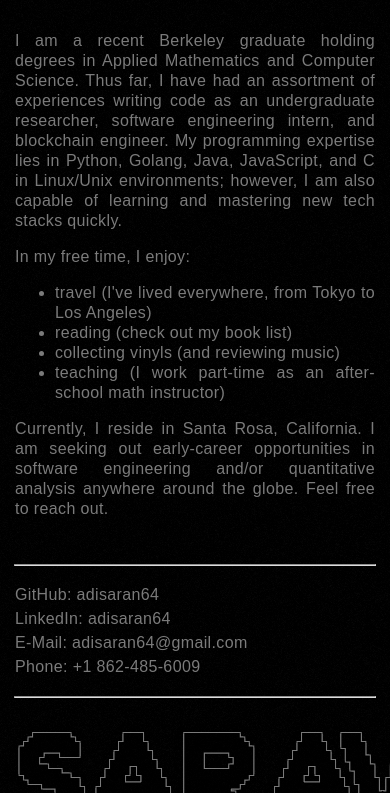
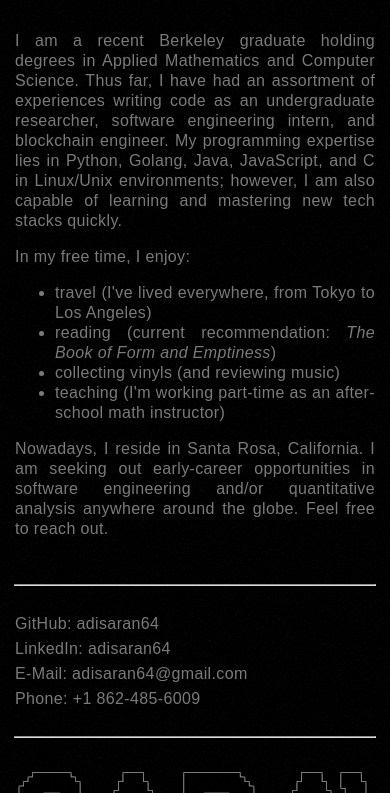
Before and after one commit to adisaran64/personal-website, a plain HTML site: page index.html in a window 390 px wide. Both pictures are taken after a click on the element "adi s.". Shown: the part 51-844 px from the top of the page. Drawn offline with nearby package versions, Linux system fonts and the light colour scheme; a web font is replaced by a local one.

Commit message:
links, phone changes

```diff
--- a/assets/css/style.css
+++ b/assets/css/style.css
@@ -76,6 +76,11 @@ footer {
     letter-spacing: 0.02em;
     opacity: 1;
     border-top: 1px solid white;
+}
+
+a {
+    all: unset;
+    cursor: pointer;
 }
 
 /* CLASS ELEMENTS */
@@ -172,7 +177,7 @@ section .scroll div:nth-child(2) {
     font-family: "oradano-mincho-gsrr", sans-serif;
     font-size: 16px;
     font-weight: 400;
-    line-height: 8px;
+    line-height: 25px;
 }
 
 #gallery {
--- a/index.html
+++ b/index.html
@@ -26,25 +26,24 @@
                         Thus far, I have had an assortment of experiences writing code as an undergraduate researcher, software engineering intern, and blockchain engineer.
                         My programming expertise lies in Python, Golang, Java, JavaScript, and C in Linux/Unix environments;
                         however, I am also capable of learning and mastering new tech stacks quickly.</p>
-                    <p>
-                        In my free time, I enjoy:
+                    <p>In my free time, I enjoy:
                         <ul>
                             <li>travel (I've lived everywhere, from Tokyo to Los Angeles)</li>
-                            <li>reading (check out my book list)</li>
-                            <li>collecting vinyls (and reviewing music)</li>
-                            <li>teaching (I work part-time as an after-school math instructor)</li>
+                            <li>reading (current recommendation: <em><a href="https://en.wikipedia.org/wiki/The_Book_of_Form_and_Emptiness" target="_blank">The Book of Form and Emptiness</a></em>)</li>
+                            <li>collecting vinyls (and <a href="https://www.albumoftheyear.org/user/s1da/ratings/" target="_blank">reviewing music</a>)</li>
+                            <li>teaching (I'm working part-time as an after-school math instructor)</li>
                         </ul>
                     </p>
-                    <p>Currently, I reside in Santa Rosa, California.
+                    <p>Nowadays, I reside in Santa Rosa, California.
                         I am seeking out early-career opportunities in software engineering and/or quantitative analysis anywhere around the globe.
                         Feel free to reach out.</p>
                 </div>
                 <hr class="hr">
                 <div id="contact-overview" class="about-sidebar-container">
-                    <p>GitHub: adisaran64</p>
-                    <p>LinkedIn: adisaran64</p>
-                    <p>E-Mail: adisaran64@gmail.com</p>
-                    <p>Phone: +1 862-485-6009</p>
+                    <p>GitHub: <a href="https://github.com/adisaran64" target="_blank">adisaran64</a>
+                        <br>LinkedIn: <a href="https://www.linkedin.com/in/adisaran64/" target="_blank">adisaran64</a>
+                        <br>E-Mail: <a href="mailto: adisaran64@gmail.com">adisaran64@gmail.com</a>
+                        <br>Phone: <a href="tel: 8624856009">+1 862-485-6009</a></p>
                 </div>
                 <hr class="hr">
                 <section>
@@ -62,7 +61,9 @@
                     <tr>
                         <th>
                             <img id="picture" class="gallery-sidebar-container" src="assets/images/current.webp" draggable=false>
-                            <p id="caption" class="gallery-sidebar-container">Point Reyes Station, California<br>November 2023</p>
+                            <p id="caption" class="gallery-sidebar-container">
+                                <a href="https://en.wikipedia.org/wiki/Point_Reyes_Station,_California" target="_blank">Point Reyes Station, California</a><br>November 2023
+                            </p>
                         </th>
                     </tr>
                     <tr>
@@ -81,10 +82,10 @@
         </main>
 
         <footer id="footer" class="footer">
-            <div id="resume">résumé</div>
+            <div id="resume"><a href="assets/files/resume.pdf" target="_blank">résumé</a></div>
             <div id="subject">code @ ?</div>
-            <div id="location">santa rosa, ca</div>
-            <div id="contact">contact</div>
+            <div id="location"><a href="https://en.wikipedia.org/wiki/Santa_Rosa,_California" target="_blank">santa rosa, ca</a></div>
+            <div id="contact"><a href="mailto: adisaran64@gmail.com">contact</a></div>
         </footer>
 
     </body>
```
Also changed, not shown: README.md, 1 other file.
